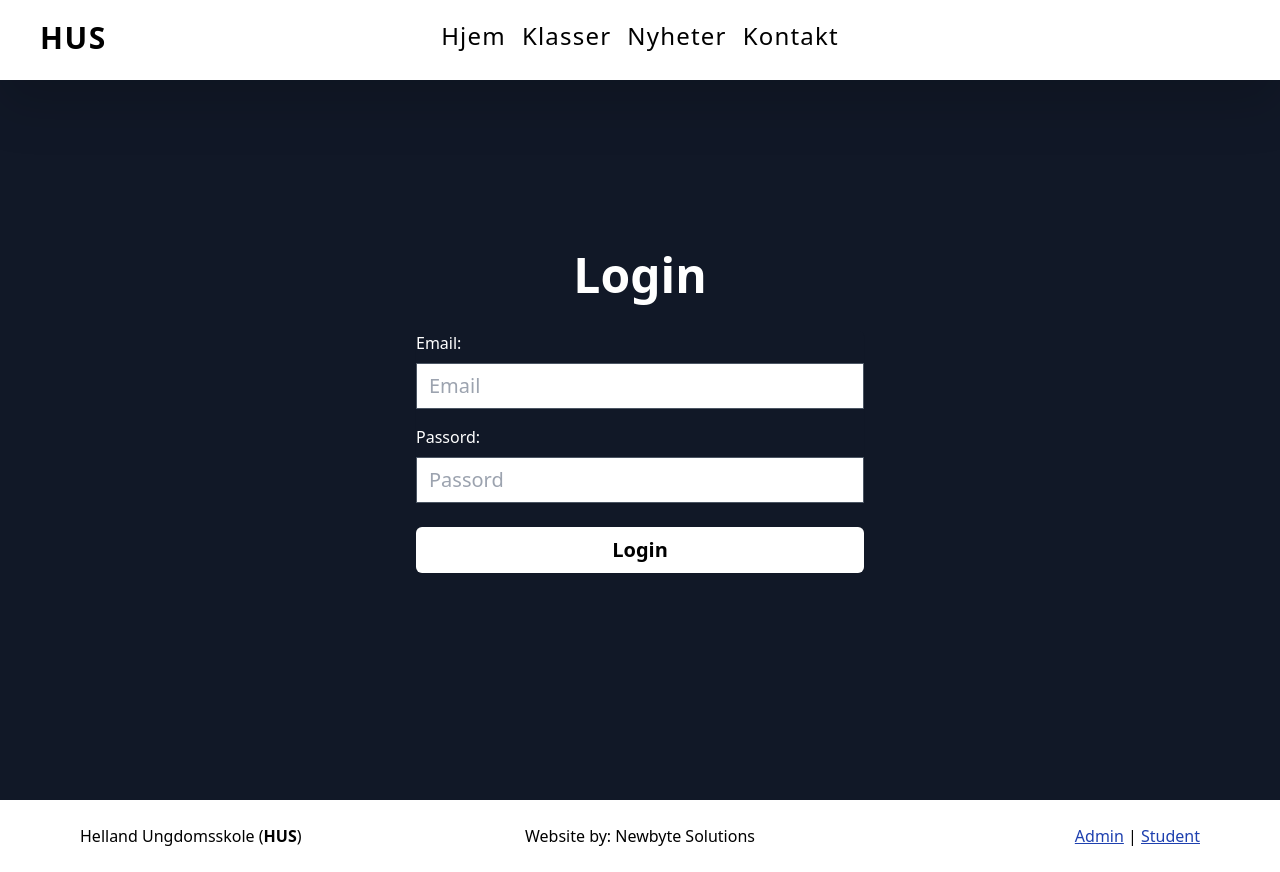
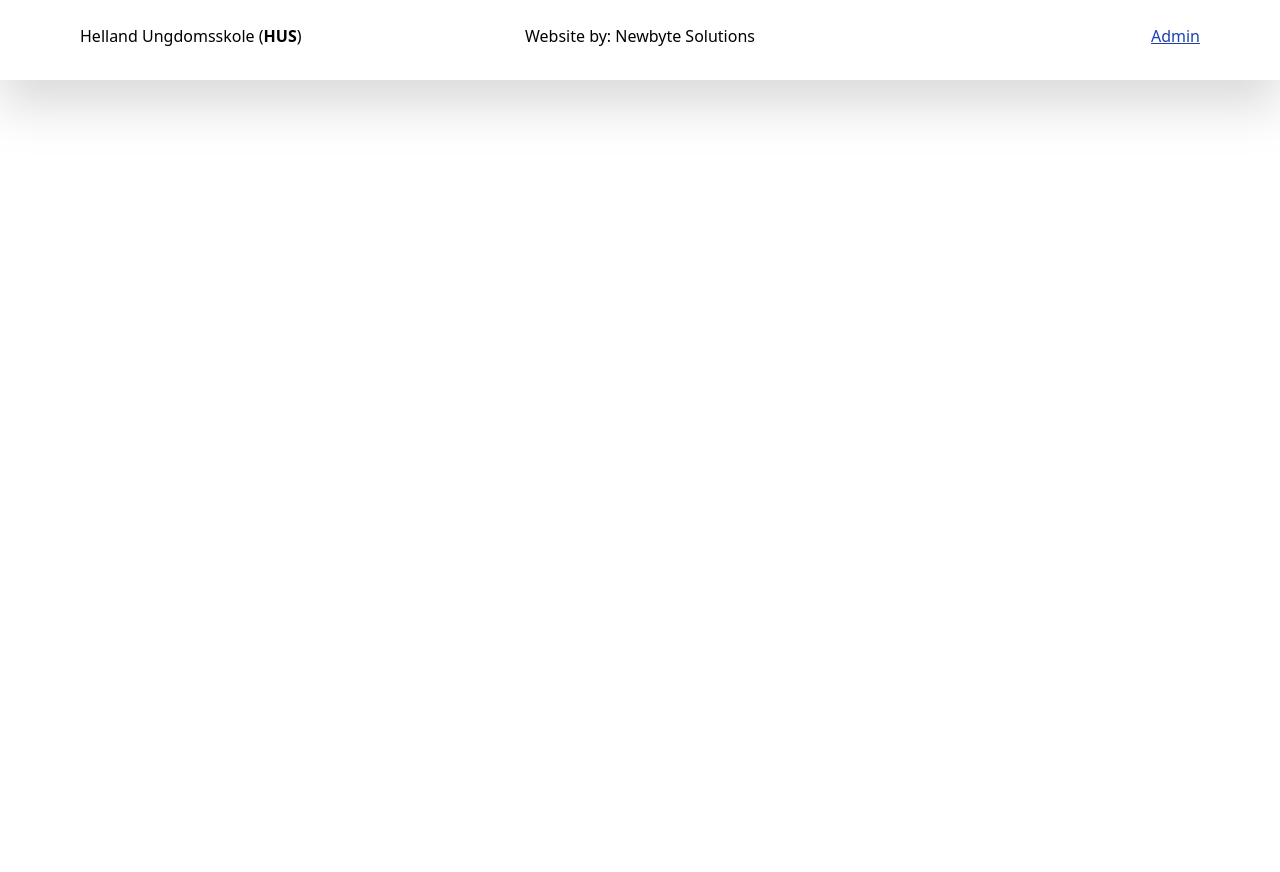
Before and after one commit to newbyte-solutions/ABF-Home, a Nuxt app in the folder client/: page /student in a window 1280 px wide. After the commit the page ends 800 px from the top, so only its background shows below. Built offline with nearby package versions, Linux system fonts and the light colour scheme.

Commit message:
Chore: major fuckup :(

```diff
--- a/client/components/Footer.vue
+++ b/client/components/Footer.vue
@@ -10,12 +10,8 @@
         <p>Website by: Newbyte Solutions</p>
       </div>
       <div class="flex-1 text-center md:text-right">
-        <router-link to="/admin" class="text-blue-800 hover:text-gray-900 underline"
+        <router-link to="/admin" class="text-blue-800 underline"
           >Admin</router-link
-        >
-        |
-        <router-link to="/student" class="text-blue-800 hover:text-gray-900 underline"
-        >Student</router-link
         >
       </div>
     </div>
--- a/client/pages/admin/index.vue
+++ b/client/pages/admin/index.vue
@@ -59,7 +59,7 @@ export default {
   methods: {
     async handleLogin() {
       try {
-        const response = await axios.post('http://localhost:5000/auth/login_admin', {
+        const response = await axios.post('http://localhost:5000/auth/login', {
           email: this.email,
           password: this.password,
         });
--- a/client/pages/student/dashboard.vue
+++ /dev/null
@@ -1,3 +0,0 @@
-<template>
-    <h1>Student Dashboard</h1>
-</template>
--- a/client/pages/student/index.vue
+++ /dev/null
@@ -1,75 +0,0 @@
-<template>
-    <div
-      class="min-h-screen flex items-center justify-center bg-gray-900 py-12 px-4 sm:px-6 lg:px-8"
-    >
-      <div class="max-w-md w-full space-y-8">
-        <div>
-          <h1 class="mt-6 text-center text-3xl md:text-5xl font-extrabold text-white">
-            Login
-          </h1>
-        </div>
-        <form @submit.prevent="handleLogin" class="mt-8 space-y-6">
-          <div class="rounded-md shadow-sm">
-            <div>
-              <label for="email" class="text-white">Email:</label>
-              <input
-                type="text"
-                id="email"
-                v-model="email"
-                required
-                class="appearance-none relative block w-full px-3 mt-2 mb-4 py-2 border border-gray-600 placeholder-gray-400 text-gray-900 bg-white focus:outline-none focus:ring-gray-500 focus:border-gray-500 focus:z-10 sm:text-sm md:text-xl"
-                placeholder="Email"
-              />
-            </div>
-            <div>
-              <label for="password" class="text-white">Passord:</label>
-              <input
-                type="password"
-                id="password"
-                v-model="password"
-                required
-                class="appearance-none relative block w-full px-3 mt-2 py-2 border border-gray-600 placeholder-gray-400 text-gray-900 bg-white focus:outline-none focus:ring-gray-500 focus:border-gray-500 focus:z-10 sm:text-sm md:text-xl"
-                placeholder="Passord"
-              />
-            </div>
-          </div>
-          <div>
-            <button
-              type="submit"
-              class="group relative w-full flex justify-center py-2 px-4 border border-transparent text-sm md:text-xl font-semibold rounded-md text-black bg-white hover:bg-gray-300 focus:outline-none focus:ring-2 focus:ring-offset-2 focus:ring-gray-500"
-            >
-              Login
-            </button>
-          </div>
-        </form>
-      </div>
-    </div>
-  </template>
-
-  <script>
-  import axios from 'axios';
-
-  export default {
-    data() {
-      return {
-        email: "",
-        password: "",
-      };
-    },
-    methods: {
-      async handleLogin() {
-        try {
-          const response = await axios.post('http://localhost:5000/auth/login_student', {
-            email: this.email,
-            password: this.password,
-          });
-          if (response.data) {
-            this.$router.push('/student/dashboard');
-          }
-        } catch (error) {
-          console.error('Login failed:', error);
-        }
-      },
-    },
-  };
-  </script>
```
Also changed, not shown: 1 other file (tests, documents, lock files or other folders).
